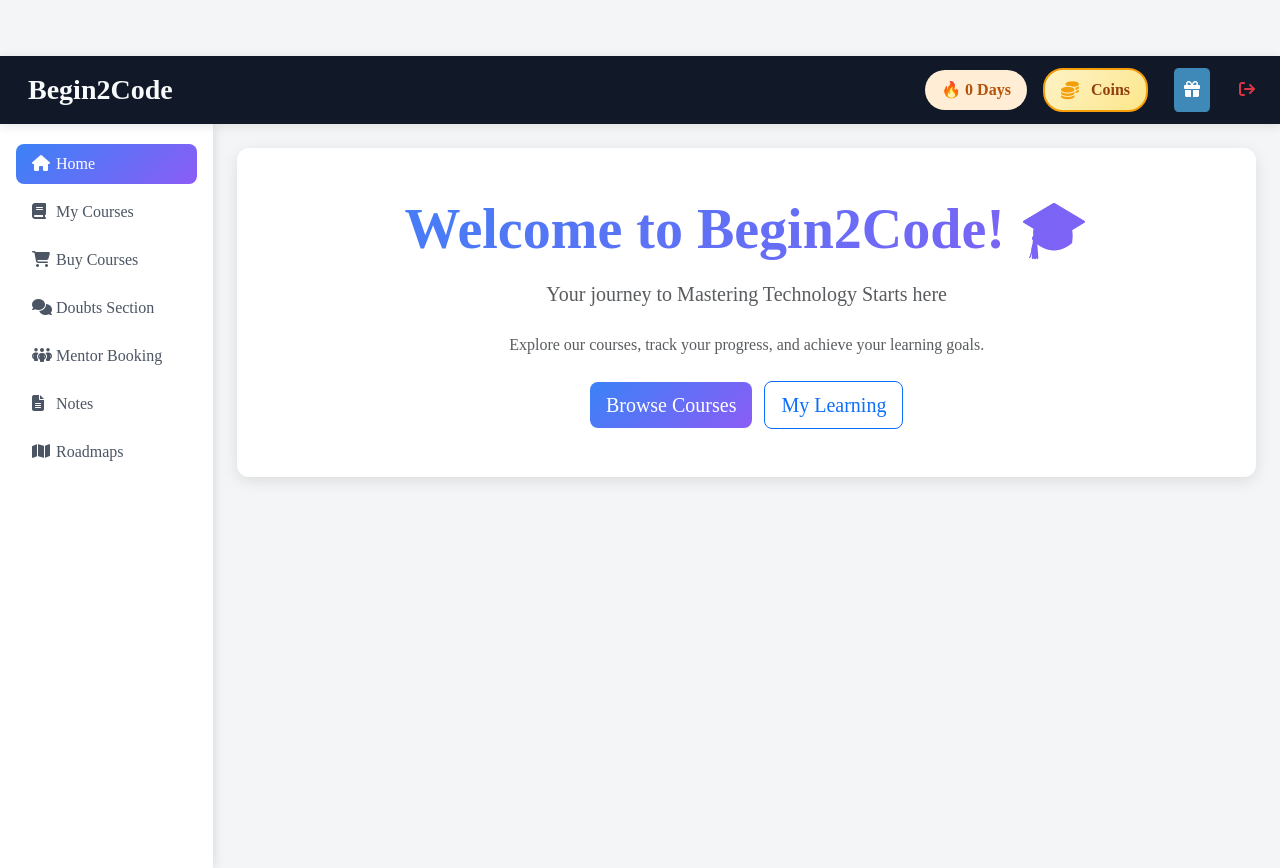
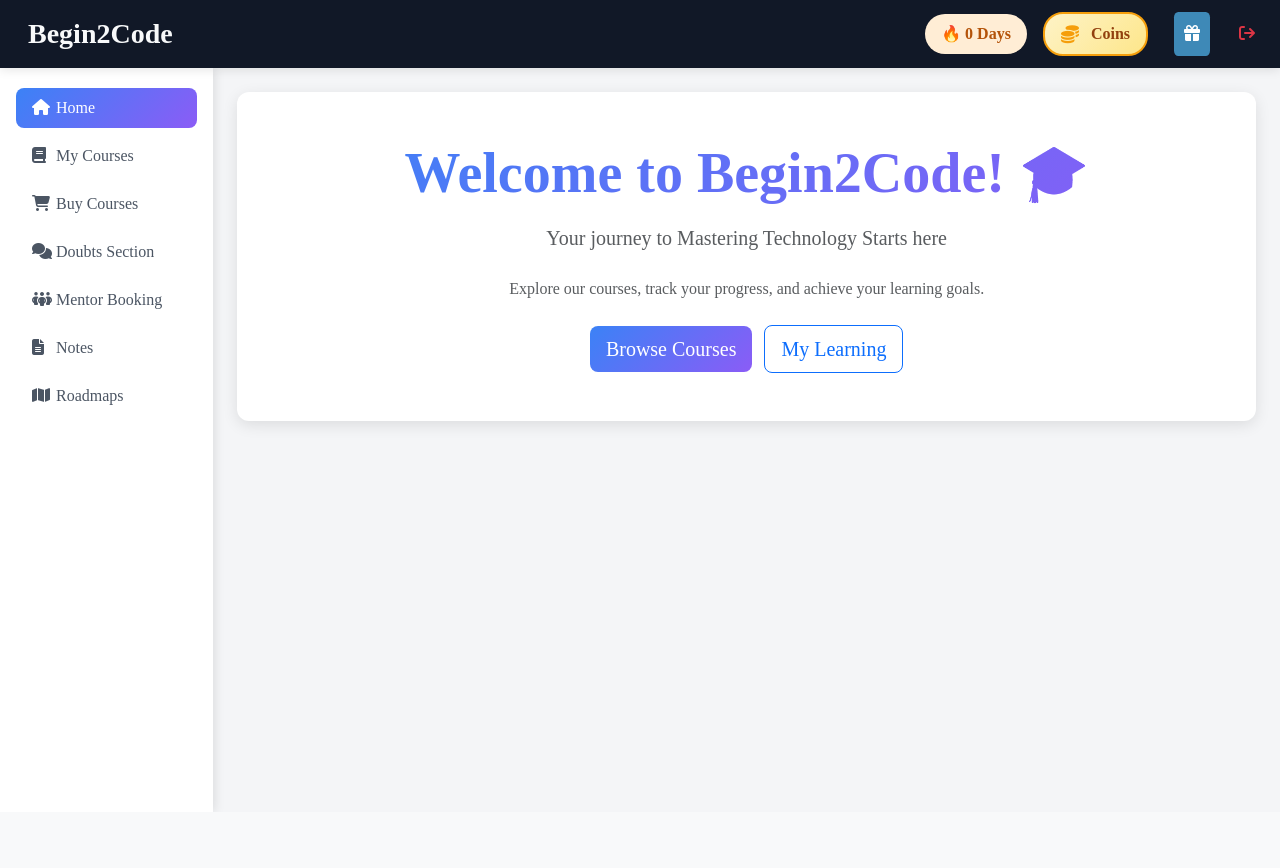
Before and after one commit to Mokshilxhah/Begin2Code, a Flask app: template templates/dashboard.html in a window 1280 px wide. After the commit the page ends 811 px from the top, so only its background shows below. Run offline with Flask 3, Linux system fonts and the light colour scheme; the template is opened without the code that fills it, so the values that code supplies are empty; parts of the project's set-up code (start-up, migrations or seed data) failed here and were passed over; some libraries are stand-ins or nearby versions.

Commit message:
Update course.css

```diff
--- a/static/css/course.css
+++ b/static/css/course.css
@@ -1,5 +1,5 @@
 body {
-            padding-top: 56px;
+            padding-top: 0px;
             background: #f4f5f7;
             color: #1f2937;
             margin: 0;
```
